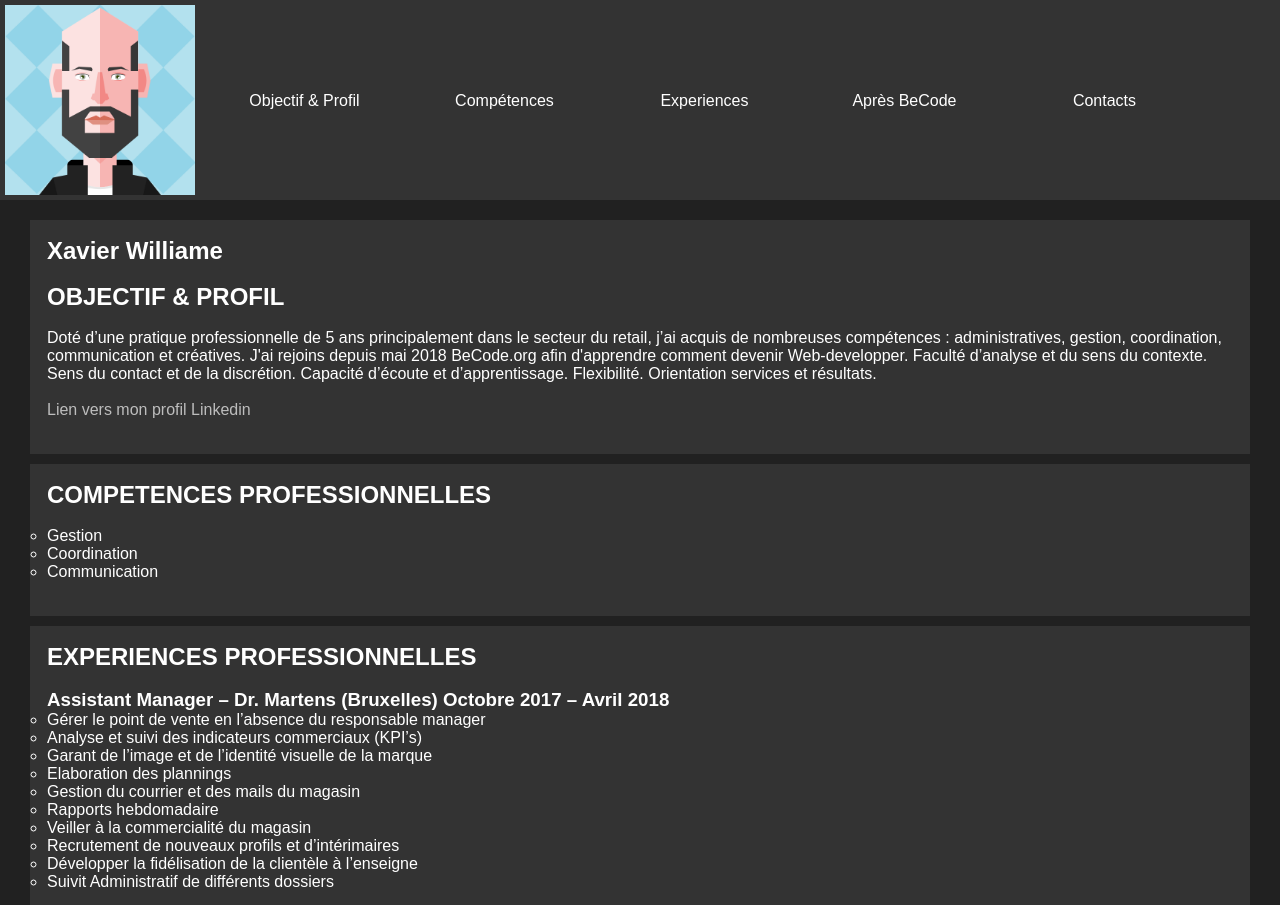
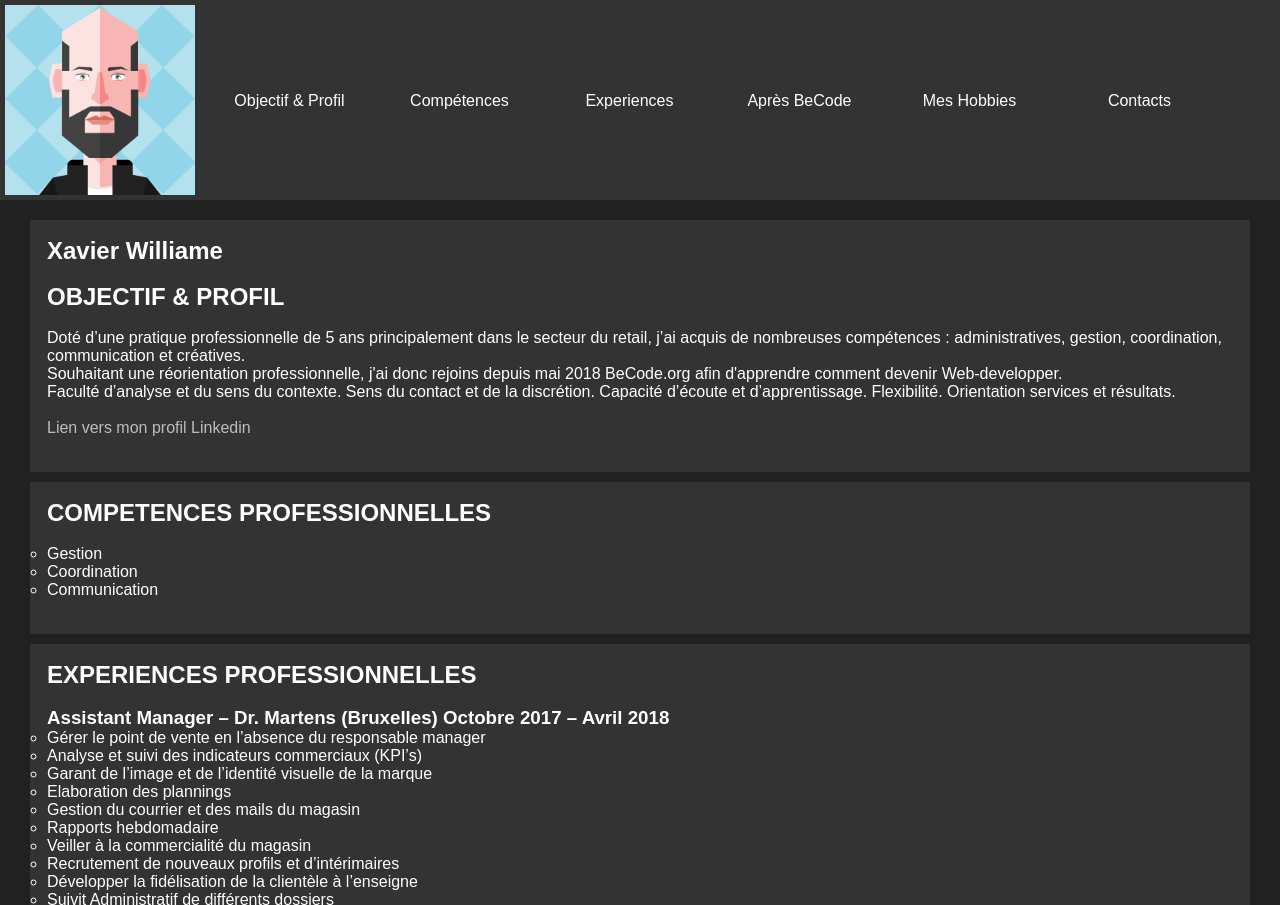
Before and after one commit to Xwilliame/HTML-CSS, a plain HTML site: page index.html in a window 1280 px wide. Shown: the top 905 px of the page. Drawn offline with Linux system fonts and the light colour scheme.

Commit message:
mofifications encore

```diff
--- a/index.html
+++ b/index.html
@@ -16,6 +16,7 @@
   <li><a href="#competences">Compétences</a></li>
   <li><a href="#experiences">Experiences</a></li>
   <li><a href="#futur">Après BeCode</a></li>
+  <li><a href="#hobbies">Mes Hobbies</a></li>
   <li><a href="#form">Contacts</a></li>
 </ul>
   </div>
@@ -26,8 +27,8 @@
       <br>
       <h2>OBJECTIF & PROFIL</h2>
       <br>
-      <p>Doté d’une pratique professionnelle de 5 ans principalement dans le secteur du retail, j’ai acquis de nombreuses compétences : administratives, gestion, coordination, communication et créatives.
-        J'ai rejoins depuis mai 2018 BeCode.org afin d'apprendre comment devenir Web-developper.
+      <p>Doté d’une pratique professionnelle de 5 ans principalement dans le secteur du retail, j’ai acquis de nombreuses compétences : administratives, gestion, coordination, communication et créatives.<br>
+        Souhaitant une réorientation professionnelle, j'ai donc rejoins depuis mai 2018 BeCode.org afin d'apprendre comment devenir Web-developper.<br>
 Faculté d’analyse et du sens du contexte. Sens du contact et de la discrétion. Capacité d’écoute et d’apprentissage. Flexibilité. Orientation services et résultats.
 </p>
     <br>
@@ -94,10 +95,8 @@ Faculté d’analyse et du sens du contexte. Sens du contact et de la discrét
 </section>
 
 <section id="hobbies">
-  <h2> Hobbies de Xavier </h2>
+  <h2>Hobbies: </h2>
     <br>
-  <p> Mes Hobbies sont divers et sont entre autres:</p>
-<br>
     <ul>
       <li>La photographie</li>
       <li>La musique</li>
@@ -105,6 +104,7 @@ Faculté d’analyse et du sens du contexte. Sens du contact et de la discrét
       <li>Le cinéma</li>
       <li>Les tatouages</li>
       <li>Street Art</li>
+      <li>Sport</li>
     </ul>
 <br>
 <br>
--- a/style.css
+++ b/style.css
@@ -53,7 +53,7 @@ background-color: #333;
 
 li a {
   display: block;
-  width: 200px;
+  width: 170px;
 
   color: white;
   text-align: center;
```
